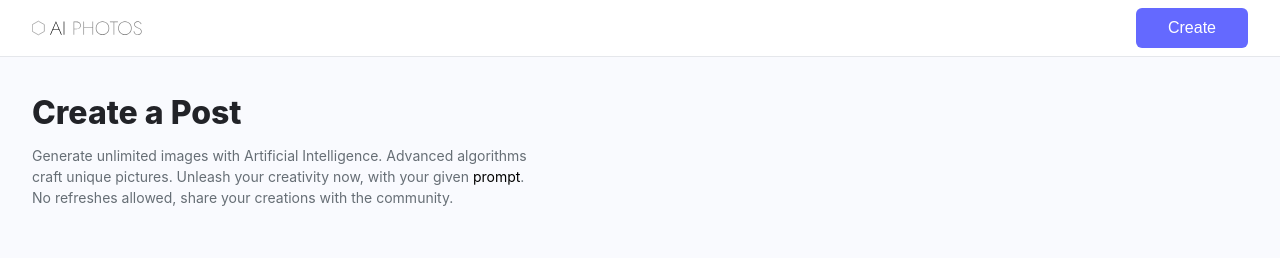
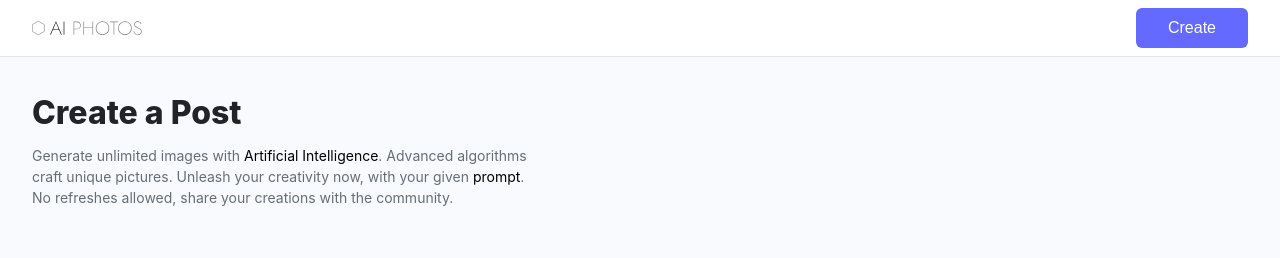
Before and after one commit to AdorRahman/AI_Photos, a React (Vite) app in the folder client/: page /create-post in a window 1280 px wide. Shown: the top 258 px of the page. Built offline with nearby package versions, Linux system fonts and the light colour scheme; a web font is replaced by a local one.

Commit message:
new-all6

```diff
--- a/client/src/pages/CreatePost.jsx
+++ b/client/src/pages/CreatePost.jsx
@@ -90,7 +90,8 @@ const CreatePost = () => {
           Create a Post
         </h1>
         <p className="mt-2 text-[#666e75] text-[14px] max-w-[500px]">
-          Generate unlimited images with Artificial Intelligence. Advanced
+          Generate unlimited images with{" "}
+          <span className="text-[#000]">Artificial Intelligence</span>. Advanced
           algorithms craft unique pictures. Unleash your creativity now, with
           your given <span className="text-[#000]">prompt</span>. <br />
           No refreshes allowed, share your creations with the community.
```
